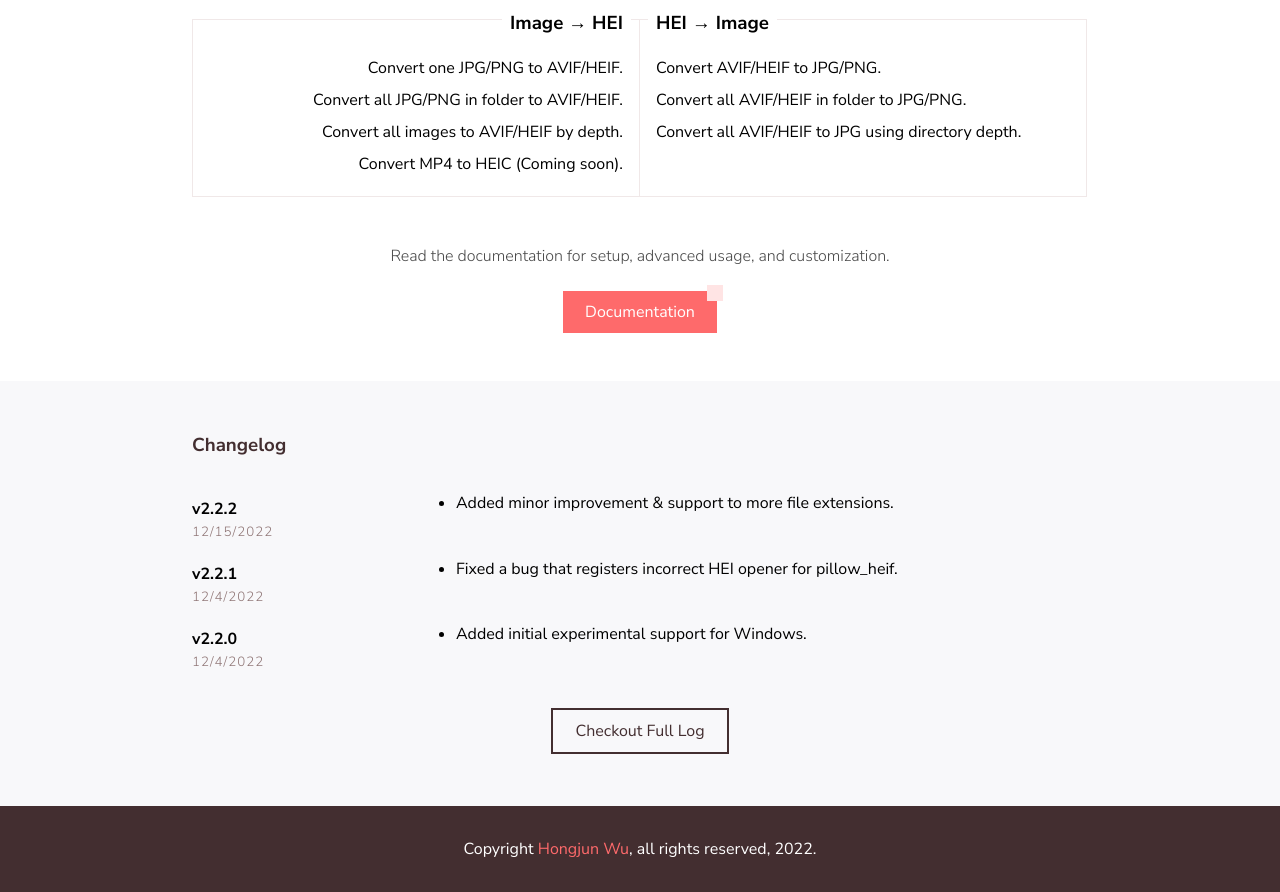
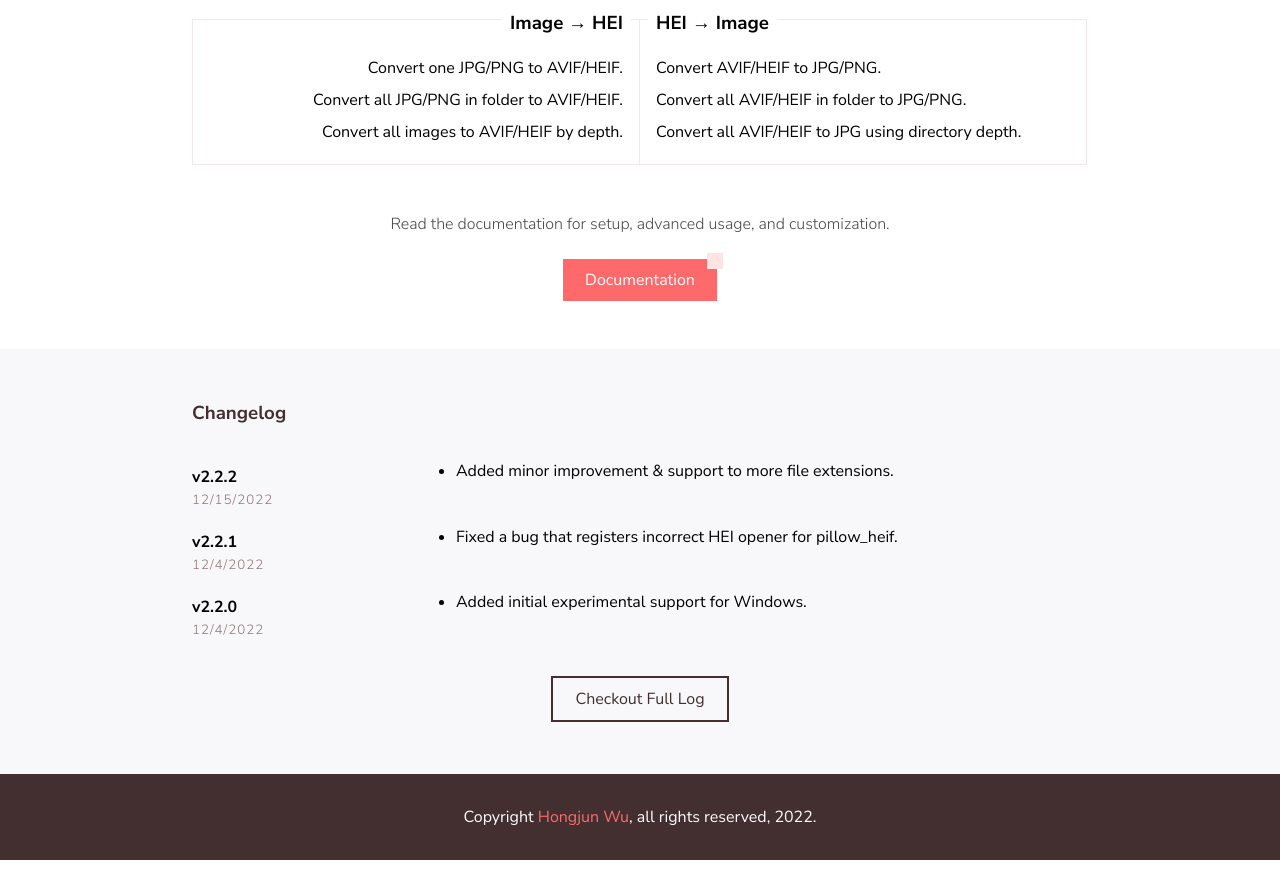
Before and after one commit to wu-hongjun/heiya, a plain HTML site: page docs/index.html in a window 1280 px wide. Shown: the part 986-1878 px from the top of the page. After the commit the page ends 1846 px from the top, so only its background shows below. Drawn offline with nearby package versions, Linux system fonts and the light colour scheme.

Commit message:
Update index.html

```diff
--- a/docs/index.html
+++ b/docs/index.html
@@ -79,7 +79,6 @@
           <li>Convert one JPG/PNG to AVIF/HEIF.</li>
           <li>Convert all JPG/PNG in folder to AVIF/HEIF.</li>
           <li>Convert all images to AVIF/HEIF by depth.</li>
-          <li>Convert MP4 to HEIC (Coming soon).</li>
         </ul>
         <ul class="keybinding__detail">
           <h3 class="keybinding__title">HEI → Image</h3>
```
